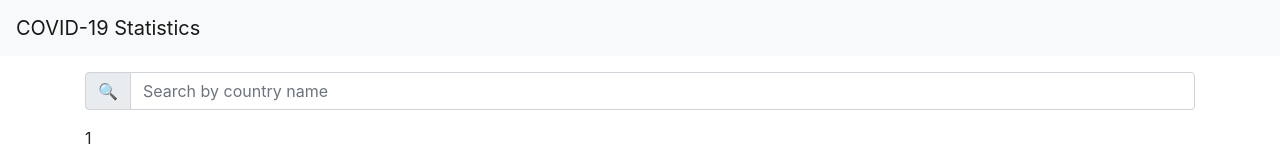
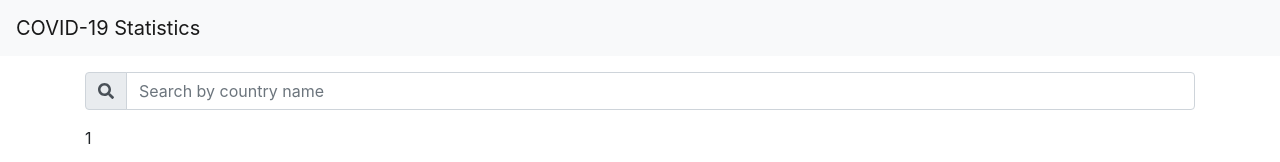
Before and after one commit to GeraldAburto/covid19stats, a React (Create React App) app: page /country/1 in a window 1280 px wide. Shown: the top 162 px of the page. Built offline with nearby package versions, Linux system fonts and the light colour scheme.

Commit message:
Added font awesome

```diff
--- a/package.json
+++ b/package.json
@@ -3,6 +3,9 @@
   "version": "0.1.0",
   "private": true,
   "dependencies": {
+    "@fortawesome/fontawesome-svg-core": "^1.2.30",
+    "@fortawesome/free-solid-svg-icons": "^5.14.0",
+    "@fortawesome/react-fontawesome": "^0.1.11",
     "@testing-library/jest-dom": "^4.2.4",
     "@testing-library/react": "^9.5.0",
     "@testing-library/user-event": "^7.2.1",
--- a/src/components/BackToTopButton/BackToTopButton.jsx
+++ b/src/components/BackToTopButton/BackToTopButton.jsx
@@ -1,11 +1,15 @@
 import React, { useRef, useEffect } from 'react';
 import { Button } from 'react-bootstrap';
+import { FontAwesomeIcon } from '@fortawesome/react-fontawesome';
+import { faArrowUp } from '@fortawesome/free-solid-svg-icons';
 import './BackToTopButton.styles.scss';
 
 const BackToTopButton = () => {
   const buttonRef = useRef();
 
   useEffect(() => {
+    if (!buttonRef.current) return;
+
     window.addEventListener('scroll', () => {
       if (window.scrollY > 300) {
         buttonRef.current.style.display = 'block';
@@ -29,7 +33,7 @@ const BackToTopButton = () => {
       ref={buttonRef}
       onClick={() => backToTop()}
     >
-      <span role="img" aria-label="top">⬆️</span>
+      <FontAwesomeIcon icon={faArrowUp} />
     </Button>
   );
 };
--- a/src/components/SearchBar/SearchBar.jsx
+++ b/src/components/SearchBar/SearchBar.jsx
@@ -1,5 +1,7 @@
 import React from 'react';
 import { InputGroup, FormControl } from 'react-bootstrap';
+import { FontAwesomeIcon } from '@fortawesome/react-fontawesome';
+import { faSearch } from '@fortawesome/free-solid-svg-icons';
 import SearchContext from '../../contexts/SearchContext';
 
 const SearchBar = () => (
@@ -8,7 +10,7 @@ const SearchBar = () => (
       ({ search, setSearch }) => (
         <InputGroup className="mb-3">
           <InputGroup.Prepend>
-            <InputGroup.Text id="basic-addon1"><span role="img" aria-label="Magnifying Glass">🔍</span></InputGroup.Text>
+            <InputGroup.Text id="basic-addon1"><FontAwesomeIcon icon={faSearch} /></InputGroup.Text>
           </InputGroup.Prepend>
           <FormControl
             placeholder="Search by country name"
```
Also changed, not shown: 1 other file (tests, documents, lock files or other folders).
